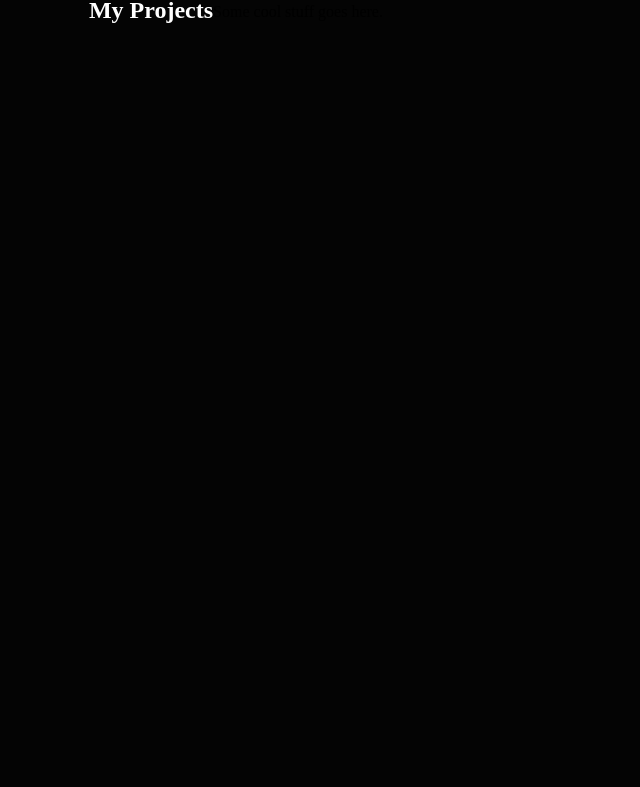
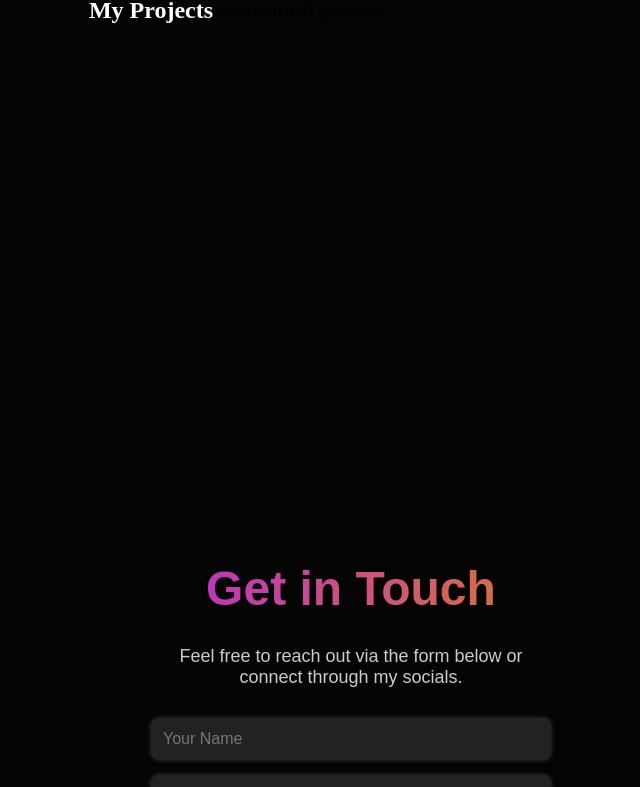
Before and after one commit to tabishfaisal/Myportfolio, a React (Vite) app: page / in a window 1280 px wide. Shown: the part 1990-2777 px from the top of the page, without its empty margins (289-929 px from the left). Built offline with nearby package versions, Linux system fonts and the light colour scheme; a web font is replaced by a local one.

Commit message:
added Contact page

```diff
--- a/src/App.jsx
+++ b/src/App.jsx
@@ -1,6 +1,7 @@
 import Header from './Components/Header/Header';
 import Hero from './Components/Hero/Hero';
 import About from './Components/About/About';
+import Contact from './Components/contact/Contact';
 
 const App = () => {
   return (
@@ -17,8 +18,7 @@ const App = () => {
         <p>Some cool stuff goes here.</p>
       </section>
       <section id="contact" className="page-section">
-        <h1>Contact</h1>
-        <p>Let's get in touch!</p>
+        <Contact />
       </section>
     </div>
   );
--- a/src/Components/Header/Headerstyle.css
+++ b/src/Components/Header/Headerstyle.css
@@ -21,7 +21,7 @@
 .header-links{
     display: flex;
     align-items: center;
-    gap: 15px;
+    gap: 10px;
     cursor: pointer;
 }
 .header-links > a:focus{
@@ -35,6 +35,7 @@
     color: white;
     cursor: pointer;
     transition: 0.5s;
+    margin: 5px;
 }
 .header-connect-btn:hover{
     transform: scale(1.05);
--- /dev/null
+++ b/src/Components/contact/Contact.jsx
@@ -0,0 +1,30 @@
+import './Contactstyle.css';
+
+const Contact = () => {
+  return (
+    <div className="contact">
+      <h1 className="contact-title">Get in Touch</h1>
+      <p className="contact-subtitle">
+        Feel free to reach out via the form below or connect through my socials.
+      </p>
+
+      <form className="contact-form">
+        <input type="text" placeholder="Your Name" required />
+        <input type="email" placeholder="Your Email" required />
+        <textarea placeholder="Your Message" rows="5" required></textarea>
+        <button type="submit">Send Message</button>
+      </form>
+
+      <div className="contact-icons">
+        <a href="https://wa.me/393508351286" target="_blank" rel="noopener noreferrer">
+          <img src="https://img.icons8.com/color/48/000000/whatsapp.png" alt="WhatsApp" />
+        </a>
+        <a href="https://www.linkedin.com/in/tabish-faisal-419a02230" target="_blank" rel="noopener noreferrer">
+          <img src="https://img.icons8.com/color/48/000000/linkedin.png" alt="LinkedIn" />
+        </a>
+      </div>
+    </div>
+  );
+};
+
+export default Contact;
--- /dev/null
+++ b/src/Components/contact/Contactstyle.css
@@ -0,0 +1,82 @@
+.contact {
+    text-align: center;
+    color: white;
+    padding: 40px 20px;
+    font-family: 'Arial', sans-serif;
+}
+
+.contact-title {
+    font-size: 48px;
+    margin-bottom: 10px;
+    background: linear-gradient(276deg, #da7c25 0.36%, #b923e1 102.06%);
+    -webkit-background-clip: text;
+    -webkit-text-fill-color: transparent;
+}
+
+.contact-subtitle {
+    font-size: 18px;
+    margin: 30px;
+    color: #ccc;
+}
+
+.contact-form {
+    display: flex;
+    flex-direction: column;
+    max-width: 400px;
+    margin: 0 auto 40px;
+    gap: 15px;
+}
+
+.contact-form input,
+.contact-form textarea {
+    padding: 12px;
+    border-radius: 8px;
+    border: none;
+    outline: none;
+    background: #222;
+    color: white;
+    font-size: 16px;
+    box-shadow: 0 0 5px rgba(255,255,255,0.2);
+}
+
+.contact-form button {
+    padding: 12px;
+    background: linear-gradient(90deg, #da7c25, #b923e1);
+    color: white;
+    border: none;
+    border-radius: 8px;
+    font-size: 18px;
+    cursor: pointer;
+    transition: 0.3s;
+}
+
+.contact-form button:hover {
+    opacity: 0.8;
+}
+
+.contact-icons {
+    display: flex;
+    justify-content: center;
+    gap: 20px;
+}
+
+.contact-icons img {
+    width: 48px;
+    height: 48px;
+    transition: transform 0.3s ease;
+}
+
+.contact-icons img:hover {
+    transform: scale(1.1);
+}
+
+/* Responsive */
+@media (max-width: 768px) {
+    .contact-title {
+        font-size: 36px;
+    }
+    .contact-form {
+        width: 100%;
+        padding: 0 20px;
+    }
+}
```
Also changed, not shown: src/Components/About/Aboutstyle.css (line endings or trailing spaces).
